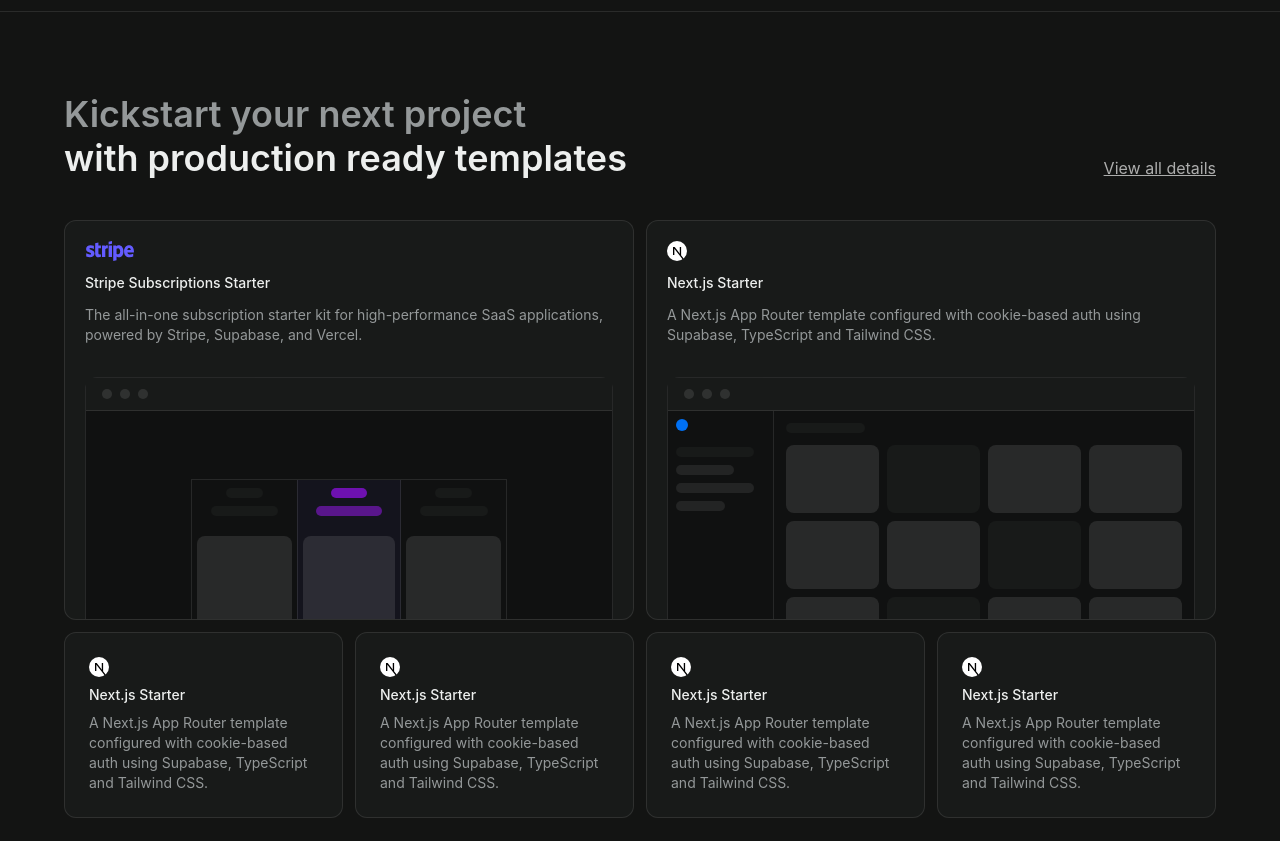
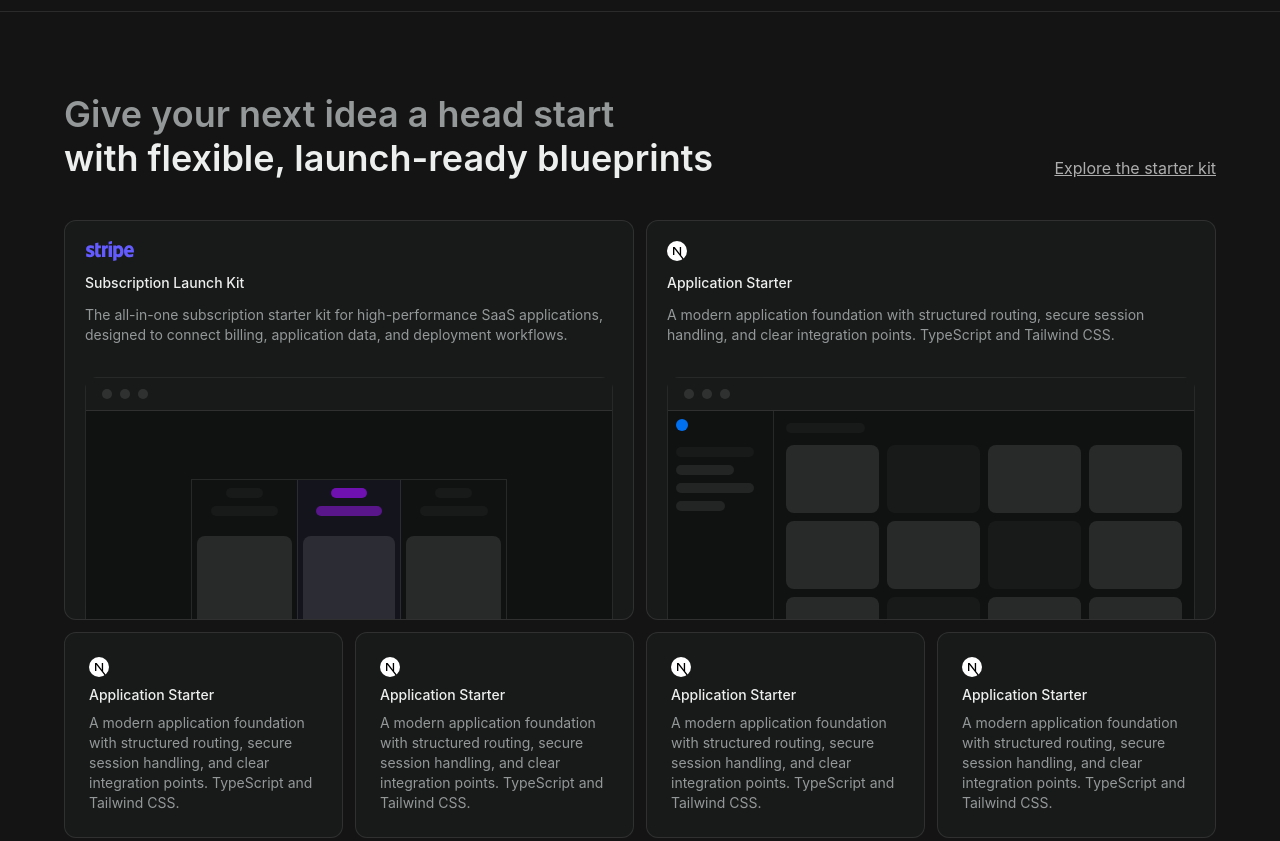
Before and after one commit to Talha-Ali-Dev/First-Tailwindcss-Template, a website: page home.html in a window 1280 px wide. Shown: the part 2700-3541 px from the top of the page. Drawn offline with Linux system fonts and the light colour scheme; no server answers.

Commit message:
feat: update shimmer ui section content

```diff
--- a/home.html
+++ b/home.html
@@ -19,7 +19,8 @@
 
                 <div class="flex flex-col gap-6 sm:gap-8 min-w-0">
                     <h1 class="text-heading text-3xl sm:text-4xl lg:text-5xl sm:leading-none">Launch with confidence
-                        <span class="block text-[#8B0C73]">Grow without limits</span></h1>
+                        <span class="block text-[#8B0C73]">Grow without limits</span>
+                    </h1>
 
                     <div class="flex flex-wrap gap-2">
 
@@ -831,7 +832,7 @@
 
         </section>
 
-       <section class="code border-b border-borderMain">
+        <section class="code border-b border-borderMain">
 
             <div class="max-w-6xl mx-auto">
 
@@ -1094,11 +1095,11 @@
 
                     <div class="flex justify-between items-end">
                         <h2 class="text-heading text-xl md:text-3xl lg:text-4xl sm:leading-11 font-semibold">
-                            <span class="text-txt block">Kickstart your next project</span>
-                            <span>with production ready templates</span>
+                            <span class="text-txt block">Give your next idea a head start</span>
+                            <span>with flexible, launch-ready blueprints</span>
                         </h2>
 
-                        <a href="" class="underline text-white/65 hover:text-white">View all details</a>
+                        <a href="" class="underline text-white/65 hover:text-white">Explore the starter kit</a>
                     </div>
 
                     <div class="grid grid-cols-1 lg:grid-cols-4 gap-3">
@@ -1113,11 +1114,11 @@
                                     </svg>
                                 </span>
                                 <h3 class="text-sm font-medium text-heading my-3">
-                                    Stripe Subscriptions Starter
+                                    Subscription Launch Kit
                                 </h3>
                                 <p class="text-txt text-sm">The all-in-one subscription starter kit for high-performance
                                     SaaS applications,
-                                    powered by Stripe, Supabase, and Vercel.</p>
+                                    designed to connect billing, application data, and deployment workflows.</p>
                             </div>
 
                             <div
@@ -1211,10 +1212,10 @@
                                     </svg>
                                 </span>
                                 <h3 class="text-sm font-medium text-heading my-3">
-                                    Next.js Starter
+                                    Application Starter
                                 </h3>
-                                <p class="text-txt text-sm">A Next.js App Router template configured with cookie-based
-                                    auth using Supabase,
+                                <p class="text-txt text-sm">A modern application foundation with structured routing,
+                                    secure session handling, and clear integration points.
                                     TypeScript and Tailwind CSS.</p>
                             </div>
 
@@ -1301,10 +1302,10 @@
                                     </svg>
                                 </span>
                                 <h3 class="text-sm font-medium text-heading">
-                                    Next.js Starter
+                                    Application Starter
                                 </h3>
-                                <p class="text-txt text-sm">A Next.js App Router template configured with cookie-based
-                                    auth using Supabase,
+                                <p class="text-txt text-sm">A modern application foundation with structured routing,
+                                    secure session handling, and clear integration points.
                                     TypeScript and Tailwind CSS.</p>
                             </div>
 
@@ -1325,10 +1326,10 @@
                                     </svg>
                                 </span>
                                 <h3 class="text-sm font-medium text-heading">
-                                    Next.js Starter
+                                    Application Starter
                                 </h3>
-                                <p class="text-txt text-sm">A Next.js App Router template configured with cookie-based
-                                    auth using Supabase,
+                                <p class="text-txt text-sm">A modern application foundation with structured routing,
+                                    secure session handling, and clear integration points.
                                     TypeScript and Tailwind CSS.</p>
                             </div>
 
@@ -1349,10 +1350,10 @@
                                     </svg>
                                 </span>
                                 <h3 class="text-sm font-medium text-heading">
-                                    Next.js Starter
+                                    Application Starter
                                 </h3>
-                                <p class="text-txt text-sm">A Next.js App Router template configured with cookie-based
-                                    auth using Supabase,
+                                <p class="text-txt text-sm">A modern application foundation with structured routing,
+                                    secure session handling, and clear integration points.
                                     TypeScript and Tailwind CSS.</p>
                             </div>
 
@@ -1373,10 +1374,10 @@
                                     </svg>
                                 </span>
                                 <h3 class="text-sm font-medium text-heading">
-                                    Next.js Starter
+                                    Application Starter
                                 </h3>
-                                <p class="text-txt text-sm">A Next.js App Router template configured with cookie-based
-                                    auth using Supabase,
+                                <p class="text-txt text-sm">A modern application foundation with structured routing,
+                                    secure session handling, and clear integration points.
                                     TypeScript and Tailwind CSS.</p>
                             </div>
 
```
